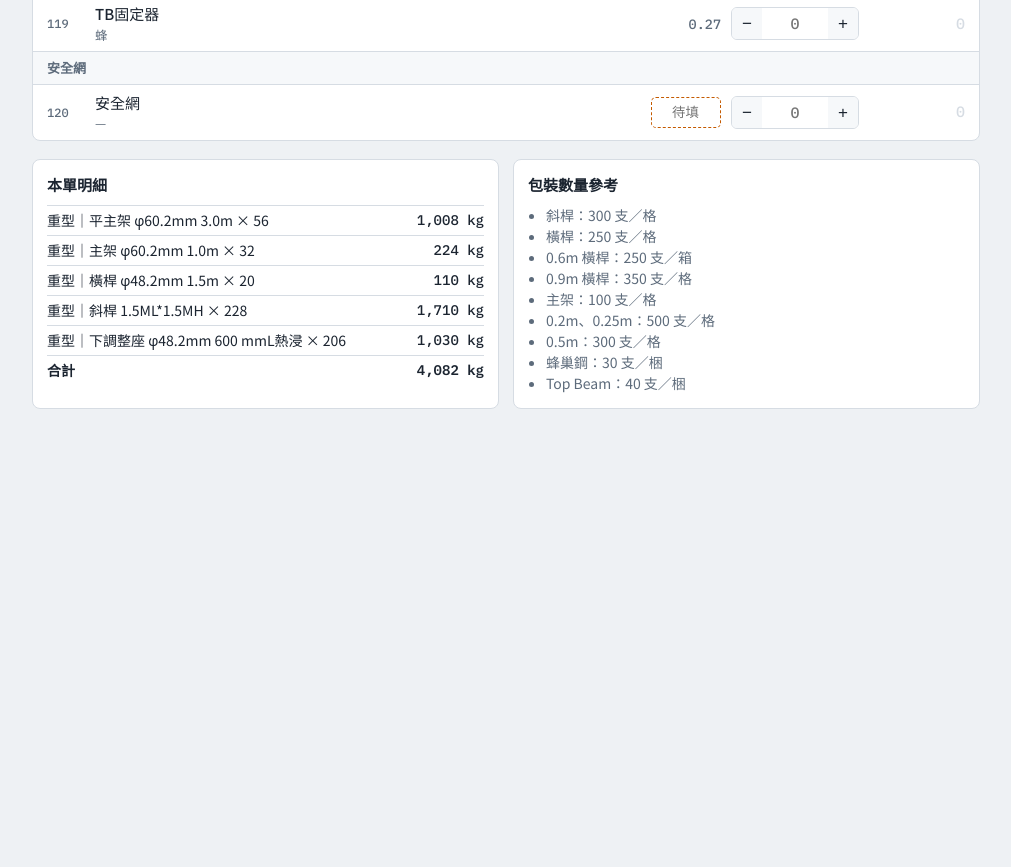
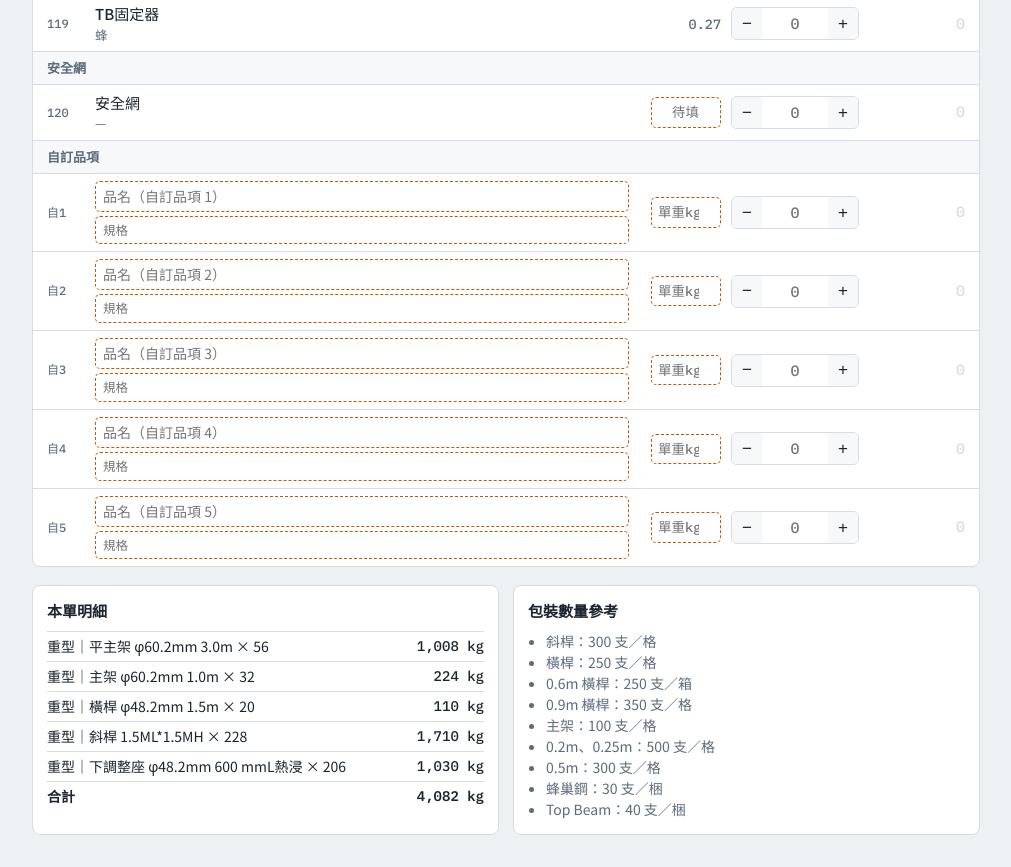
Before and after one commit to mertonjle767-beep/repair-system, a plain HTML site: page weight-calculator/index.html in a window 1280 px wide. Shown: the part 7745-8612 px from the top of the page, without its empty margins (134-1145 px from the left). Before the commit the page ends 8186 px from the top, so only its background shows below. Drawn offline with Linux system fonts and the light colour scheme.

Commit message:
新增 5 列空白自訂品項
Co-Authored-By: Claude Opus 5.5 <noreply@anthropic.com>
Claude-Session: https://claude.ai/code/session_01H11fXUX4vcRbornDwiTaoK

```diff
--- a/weight-calculator/index.html
+++ b/weight-calculator/index.html
@@ -76,6 +76,9 @@ button:focus-visible,input:focus-visible,select:focus-visible{outline:2px solid
 .name{min-width:0}
 .name b{font-weight:500}
 .name span{display:block;font-size:12.5px;color:var(--muted);overflow-wrap:anywhere}
+.name.edit{display:flex;flex-direction:column;gap:4px}
+.name.edit input{font:inherit;font-size:14px;padding:4px 7px;border:1px dashed var(--accent);border-radius:5px;background:var(--surface);color:var(--fg);width:100%;min-width:0}
+.name.edit input.spec{font-size:12.5px}
 .unit{text-align:right;font-family:var(--font-num);font-size:13.5px;color:var(--muted)}
 .unit input{width:70px;text-align:right;font:inherit;padding:4px 6px;border:1px dashed var(--accent);border-radius:5px;background:var(--surface);color:var(--fg)}
 .qty{display:flex;align-items:stretch;border:1px solid var(--line);border-radius:6px;overflow:hidden;background:var(--surface)}
@@ -96,7 +99,7 @@ button:focus-visible,input:focus-visible,select:focus-visible{outline:2px solid
 .card ul{margin:0;padding-left:18px;color:var(--muted);font-size:14px}
 .card table{width:100%;border-collapse:collapse;font-size:14px}
 .card td{padding:4px 0;border-top:1px solid var(--line)}
-.card td:last-child{text-align:right;font-family:var(--font-num)}
+.card td:last-child{text-align:right;font-family:var(--font-num);white-space:nowrap;padding-left:10px}
 .toast{position:fixed;left:50%;bottom:calc(20px + env(safe-area-inset-bottom,0px));transform:translateX(-50%);background:var(--fg);color:var(--bg);padding:8px 16px;border-radius:20px;font-size:14px;opacity:0;transition:opacity .2s;pointer-events:none}
 .toast.show{opacity:1}
 .confirm{display:flex;gap:6px;align-items:center;font-size:14px}
@@ -208,9 +211,13 @@ const DATA={"heavy":[["1","平主架","φ60.2mm 1.0m",6],["2","平主架","φ60.
 // items: key = sheet + row index (NO. repeats in 輕型)
 const ITEMS={};
 for(const k of ["heavy","light"]) ITEMS[k]=DATA[k].map((r,i)=>({id:k+":"+i,no:r[0],name:r[1],spec:r[2],w:r[3]}));
+// 每頁 5 列自訂品項：品名、規格、單重自行填寫，存在 S.cust / S.uw
+const CUSTOM_ROWS=5,CUSTOM_GRP="自訂品項";
+for(const k of ["heavy","light"])for(let i=0;i<CUSTOM_ROWS;i++){const id=k+":c"+i;ITEMS[k].push({id,no:"自"+(i+1),w:null,custom:true,
+  get name(){return (S.cust[id]?.name||"").trim()||"自訂品項 "+(i+1)},get spec(){return (S.cust[id]?.spec||"").trim()}})}
 const LABEL={heavy:"重型",light:"輕型"};
 const STORE="weight-calc-v1";
-let S={tab:"heavy",qty:{},uw:{},f:{}};
+let S={tab:"heavy",qty:{},uw:{},f:{},cust:{}};
 try{const s=JSON.parse(localStorage.getItem(STORE)||"null");if(s)S=Object.assign(S,s)}catch(e){}
 const save=()=>{try{localStorage.setItem(STORE,JSON.stringify(S))}catch(e){}};
 
@@ -220,6 +227,7 @@ const unitW=it=>it.w!=null?it.w:(parseFloat(S.uw[it.id])||0);
 const qtyOf=it=>parseFloat(S.qty[it.id])||0;
 const subOf=it=>Math.round(unitW(it)*qtyOf(it)*1000)/1000;
 const grpKey=n=>n.replace(/^\(輕\)/,"").trim();
+const grpOf=it=>it.custom?CUSTOM_GRP:grpKey(it.name);
 const esc=s=>String(s).replace(/[&<>"]/g,c=>({"&":"&amp;","<":"&lt;",">":"&gt;",'"':"&quot;"}[c]));
 
 function totals(k){let w=0,c=0;for(const it of ITEMS[k]){w+=subOf(it);c+=qtyOf(it)}return{w:Math.round(w*1000)/1000,c}}
@@ -234,15 +242,16 @@ function renderList(){
   });
   let html='<div class="row head"><div>NO.</div><div>品名／規格</div><div>單重 kg</div><div>數量</div><div>支重 kg</div></div>';
   let last=null;
-  const groups={};for(const it of items){const g=grpKey(it.name);groups[g]=(groups[g]||0)+subOf(it)}
+  const groups={};for(const it of items){const g=grpOf(it);groups[g]=(groups[g]||0)+subOf(it)}
   for(const it of items){
-    const g=grpKey(it.name);
+    const g=grpOf(it);
     if(g!==last){html+=`<div class="grp"><span>${esc(g)}</span><span class="num" data-g="${esc(g)}">${groups[g]?fmt(groups[g])+" kg":""}</span></div>`;last=g}
     const q=S.qty[it.id]??"";const sub=subOf(it);
-    const unit=it.w!=null?fmt(it.w,3):`<input type="number" step="any" min="0" placeholder="待填" aria-label="${esc(it.name)} 單重" data-uw="${it.id}" id="uw-${it.id.replace(':','-')}" value="${esc(S.uw[it.id]??"")}">`;
+    const unit=it.w!=null?fmt(it.w,3):`<input type="number" step="any" min="0" placeholder="${it.custom?"單重kg":"待填"}" aria-label="${esc(it.name)} 單重" data-uw="${it.id}" id="uw-${it.id.replace(':','-')}" value="${esc(S.uw[it.id]??"")}">`;
     html+=`<div class="row${qtyOf(it)?" on":""}" data-row="${it.id}">
       <div class="no">${esc(it.no)}</div>
-      <div class="name"><b>${esc(it.name)}</b><span>${esc(it.spec)||"—"}</span></div>
+      ${it.custom?`<div class="name edit"><input data-cn="${it.id}" placeholder="品名（自訂品項 ${it.no.slice(1)}）" aria-label="自訂品項 ${it.no.slice(1)} 品名" value="${esc(S.cust[it.id]?.name??"")}"><input class="spec" data-cs="${it.id}" placeholder="規格" aria-label="自訂品項 ${it.no.slice(1)} 規格" value="${esc(S.cust[it.id]?.spec??"")}"></div>`
+        :`<div class="name"><b>${esc(it.name)}</b><span>${esc(it.spec)||"—"}</span></div>`}
       <div class="unit">${unit}</div>
       <div class="qty"><button data-step="-1" data-id="${it.id}" aria-label="減少">−</button><input type="number" min="0" step="1" inputmode="numeric" placeholder="0" aria-label="${esc(it.name+" "+it.spec)} 數量" id="q-${it.id.replace(':','-')}" data-q="${it.id}" value="${esc(q)}"><button data-step="1" data-id="${it.id}" aria-label="增加">+</button></div>
       <div class="sub${sub?"":" zero"}" data-sub="${it.id}">${sub?fmt(sub):"0"}</div>
@@ -257,8 +266,8 @@ function updateRow(id){
   const row=document.querySelector(`[data-row="${id}"]`);
   if(row){const s=subOf(it);row.classList.toggle("on",!!qtyOf(it));const c=row.querySelector("[data-sub]");c.textContent=s?fmt(s):"0";c.classList.toggle("zero",!s)}
   // group subtotal
-  const g=grpKey(it.name);const el=[...document.querySelectorAll("[data-g]")].find(e=>e.dataset.g===g);
-  if(el){const t=ITEMS[k].filter(x=>grpKey(x.name)===g).reduce((a,x)=>a+subOf(x),0);el.textContent=t?fmt(t)+" kg":""}
+  const g=grpOf(it);const el=[...document.querySelectorAll("[data-g]")].find(e=>e.dataset.g===g);
+  if(el){const t=ITEMS[k].filter(x=>grpOf(x)===g).reduce((a,x)=>a+subOf(x),0);el.textContent=t?fmt(t)+" kg":""}
 }
 
 function renderTotals(){
@@ -354,6 +363,8 @@ function setQty(id,v){
 $("list").addEventListener("input",e=>{
   const t=e.target;
   if(t.dataset.q)setQty(t.dataset.q,t.value);
+  if(t.dataset.cn||t.dataset.cs){const id=t.dataset.cn||t.dataset.cs;const c=S.cust[id]||(S.cust[id]={});c[t.dataset.cn?"name":"spec"]=t.value;
+    if(!c.name&&!c.spec)delete S.cust[id];save();renderTotals()}
   if(t.dataset.uw){if(t.value==="")delete S.uw[t.dataset.uw];else S.uw[t.dataset.uw]=t.value;save();updateRow(t.dataset.uw);renderTotals()}
 });
 $("list").addEventListener("click",e=>{
```
Also changed, not shown: 1 other file.
